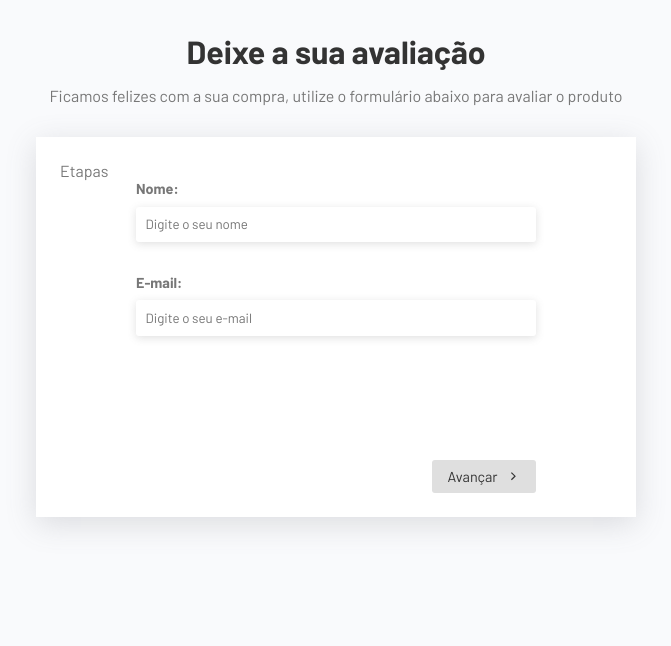
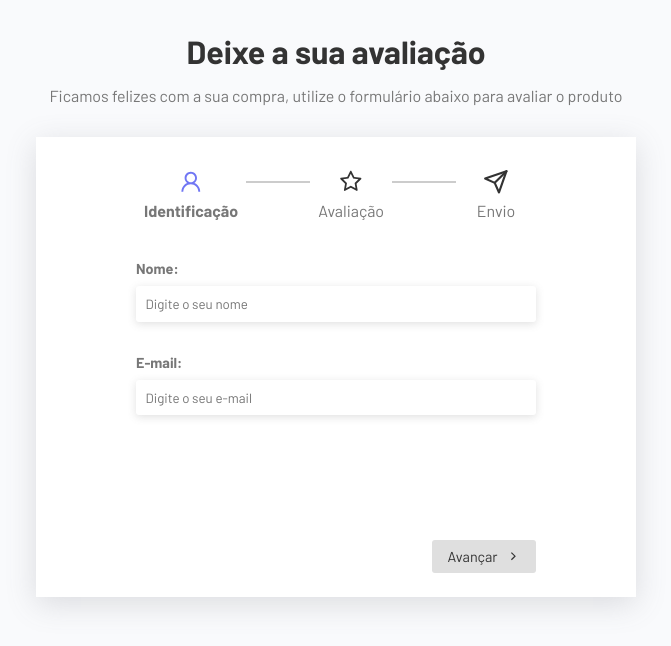
Before and after one commit to elissandroa/react-projects, a React (Vite) app in the folder react_multistep_form/: page / in a window 1280 px wide. Shown: the top 646 px of the page, without its empty margins (304-975 px from the left). Built offline with nearby package versions, Linux system fonts and the light colour scheme.

Commit message:
Stage Display Component

```diff
--- a/react_multistep_form/src/App.jsx
+++ b/react_multistep_form/src/App.jsx
@@ -5,6 +5,7 @@
 import { ReviewForm } from './components/ReviewForm'
 import { Thanks } from './components/Thanks'
 import { useForm } from './hooks/useForm'
+import { Steps } from './components/Steps'
 
 function App() {
 
@@ -28,7 +29,7 @@
         </p>
       </div>
       <div className="form-container">
-        <p>Etapas</p>
+        <Steps currentStep={currentStep}/>
         <form onSubmit={(e) => changeStep(currentStep + 1, e)}>
           <div className="inputs-container">
             {currentComponent}
--- /dev/null
+++ b/react_multistep_form/src/components/Steps.css
@@ -0,0 +1,39 @@
+.steps {
+    display: flex;
+    gap: 4rem;
+    justify-content: center;
+    align-items: center;
+    max-width: 400px;
+    margin: 0 auto;
+    position: relative;
+    margin-bottom: 2rem;
+}
+
+.steps::after {
+    content: "";
+    width: 380px;
+    border: 1px solid #ccc;
+    position: absolute;
+    top: 20px;
+}
+
+.step {
+    text-align: center;
+    background-color: #FFF;
+    z-index: 1;
+    width: 120px;
+    padding: 0.5rem;
+}
+
+.step svg {
+    font-size: 1.6rem;
+    margin-bottom: 0.2rem;
+}
+
+.active {
+    font-weight: bold;
+}
+
+.active svg {
+    fill: #7076f4;
+}
--- /dev/null
+++ b/react_multistep_form/src/components/Steps.jsx
@@ -0,0 +1,22 @@
+import './Steps.css'
+import { AiOutlineUser, AiOutlineStar } from 'react-icons/ai'
+import { FiSend } from 'react-icons/fi'
+
+export const Steps = ({ currentStep }) => {
+    return (
+        <div className="steps">
+            <div className="step active">
+                <AiOutlineUser />
+                <p>Identificação</p>
+            </div>
+            <div className={`step ${currentStep >= 1 ? 'active' : ''}`}>
+                <AiOutlineStar />
+                <p>Avaliação</p>
+            </div>
+            <div className={`step ${currentStep >= 2 ? 'active' : ''}`}>
+                <FiSend />
+                <p>Envio</p>
+            </div>
+        </div>
+    )
+}
```
